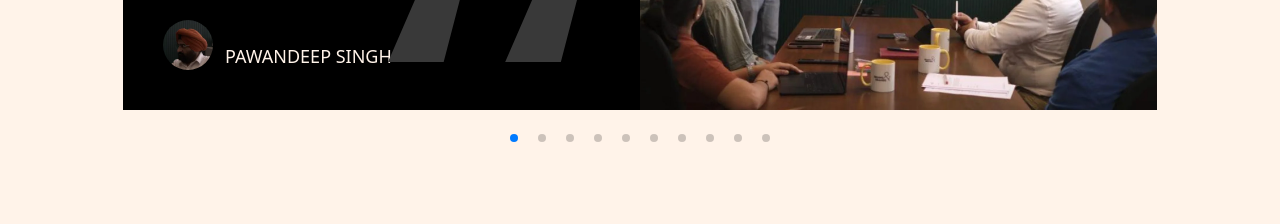
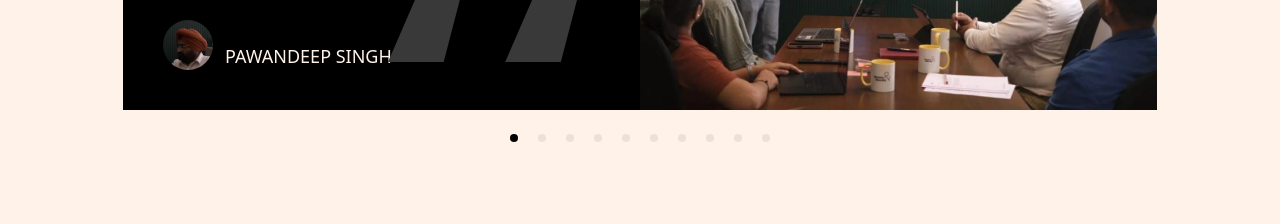
Before and after one commit to amarnath0038/BrainsAndBrands, a Next.js app: page / in a window 1280 px wide. Shown: the part 6840-7064 px from the top of the page. Built offline with nearby package versions, Linux system fonts and the light colour scheme.

Commit message:
Changed pagination bullet color

```diff
--- a/src/app/globals.css
+++ b/src/app/globals.css
@@ -1,10 +1,10 @@
 @import "tailwindcss";
 
 .swiper-pagination-bullet {
-  background: #999;
+  background: #999 !important;
   opacity: 1;
 }
 
 .swiper-pagination-bullet-active {
-  background: #000;
+  background: #000 !important;
 }
--- a/src/components/StoriesSwiper.tsx
+++ b/src/components/StoriesSwiper.tsx
@@ -84,14 +84,14 @@ const testimonials: Testimonial[] = [
 
 const StoriesSwiper = () => {
   return (
-    <section className="w-full pb-16"> {/* space for dots */}
+    <section className="w-full pb-16">
 
       <Swiper
         modules={[Pagination]}
         slidesPerView={1}
         spaceBetween={40}
         loop={true}
-        speed={600} // fast jump instead of slow scroll
+        speed={600} // fast jump
         pagination={{
           clickable: true,
           el: ".custom-pagination",
@@ -141,7 +141,7 @@ const StoriesSwiper = () => {
         ))}
       </Swiper>
 
-      {/* ✅ Custom Pagination BELOW */}
+
       <div className="custom-pagination flex justify-center mt-6 gap-3"></div>
 
     </section>
```
